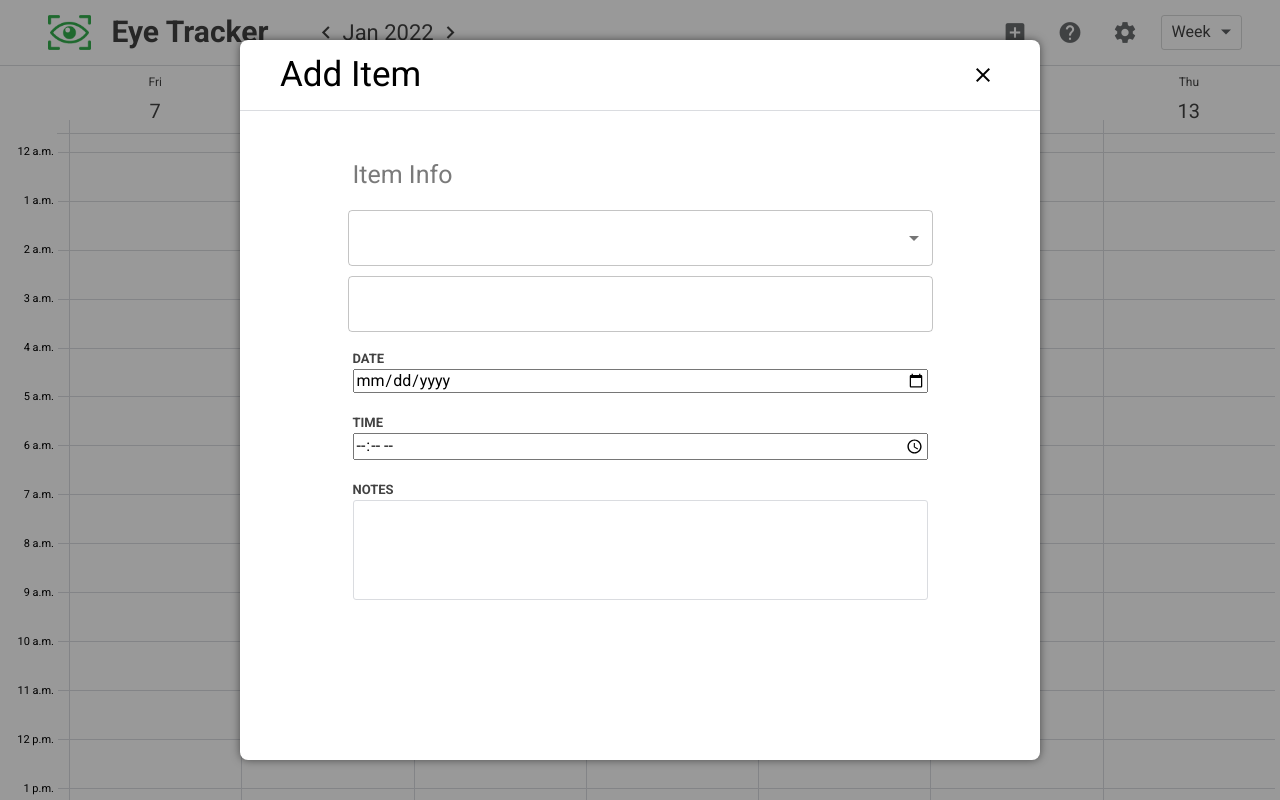
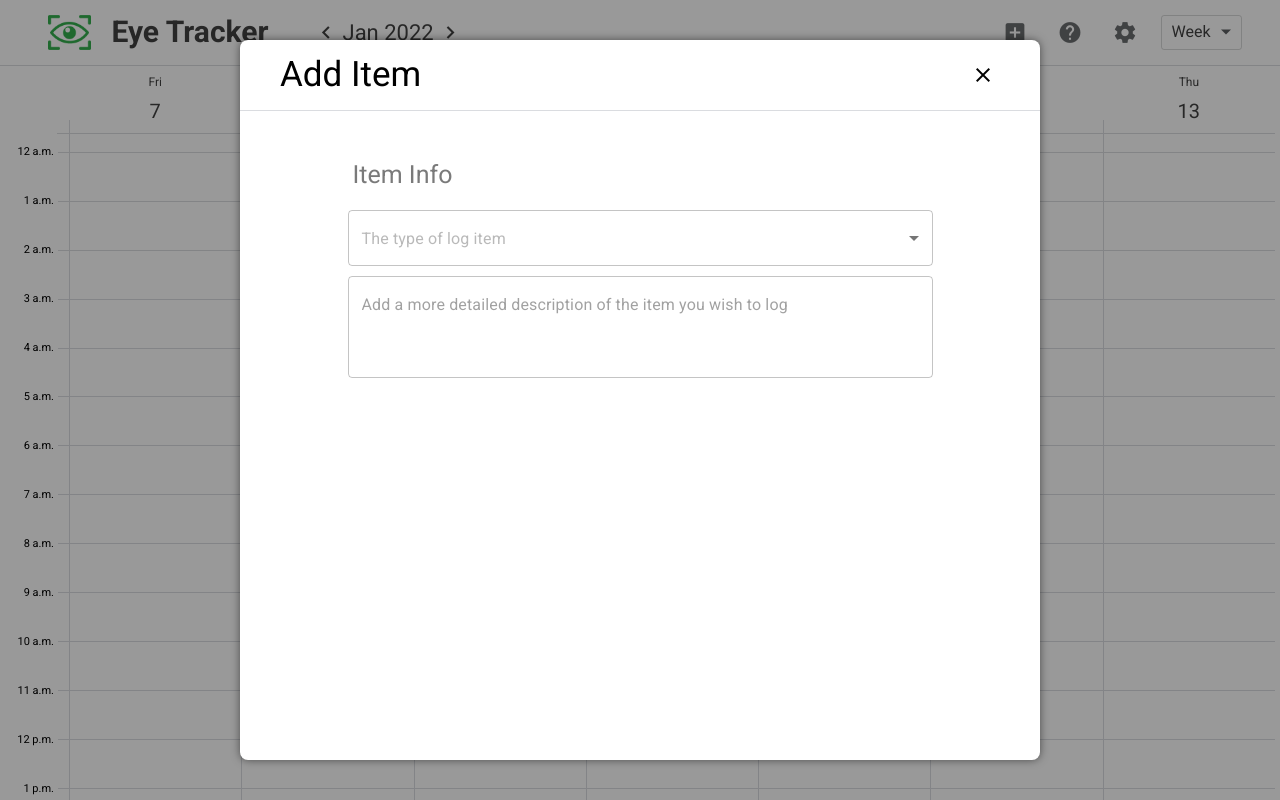
Before and after one commit to JosephRosenfeld/eye-tracker-front-end, a React (Create React App) app: page /week/add in a window 1280 px wide. Built offline with nearby package versions, Linux system fonts and the light colour scheme.

Commit message:
styled inputs for add form

```diff
--- a/src/components/header_pages/AddSubPage.css
+++ b/src/components/header_pages/AddSubPage.css
@@ -36,6 +36,12 @@
   text-align: left;
 }
 
+.select-placeholder {
+  color: #29292954;
+  text-align: left;
+  font-weight: 400;
+}
+
 .add-form-item {
   align-self: stretch;
   display: flex;
--- a/src/components/header_pages/AddSubPage.js
+++ b/src/components/header_pages/AddSubPage.js
@@ -1,4 +1,7 @@
 import "./AddSubPage.css";
+
+/*--- Utilities Imports ---*/
+import { createTheme, ThemeProvider } from "@mui/material/styles";
 
 /*--- Hooks imports ---*/
 import { useState } from "react";
@@ -8,28 +11,52 @@ import TextField from "@mui/material/TextField";
 import DateAdapter from "@mui/lab/AdapterMoment";
 import TimePicker from "@mui/lab/TimePicker";
 import DatePicker from "@mui/lab/DatePicker";
-import DateTimePicker from "@mui/lab/DateTimePicker";
 import LocalizationProvider from "@mui/lab/LocalizationProvider";
 import MenuItem from "@mui/material/MenuItem";
 import FormControl from "@mui/material/FormControl";
 import Select from "@mui/material/Select";
 
+const theme = createTheme({
+  palette: {
+    primary: {
+      main: "#34af4e",
+    },
+  },
+});
+
 const AddSubPage = () => {
-  const [time, setTime] = useState(new Date());
+  const [time, setTime] = useState(null);
   const [dt, setDt] = useState(null);
   const [dtTime, setDtTime] = useState(new Date());
-  const [type, setType] = useState("");
+  const [type, setType] = useState("placeholder");
 
   return (
     <div className='add-item-container'>
       <form className='add-item-content'>
         <div className='add-item-title'>Item Info</div>
+        <ThemeProvider theme={theme}>
+          <FormControl>
+            <Select
+              value={type}
+              onChange={(e) => setType(e.target.value)}
+              renderValue={
+                type !== "placeholder"
+                  ? undefined
+                  : () => (
+                      <div className='select-placeholder'>
+                        The type of log item
+                      </div>
+                    )
+              }
+            >
+              <MenuItem value='Systane Eye Drop'>Systane Eye Drop</MenuItem>
+              <MenuItem value='Muro Eye Drop'>Muro Eye Drop</MenuItem>
+              <MenuItem value='Muro Ointment'>Muro Ointment</MenuItem>
+              <MenuItem value='Erosion'>Erosion</MenuItem>
+              <MenuItem value='Daily Review'>Daily Review</MenuItem>
+            </Select>
+          </FormControl>
           <LocalizationProvider dateAdapter={DateAdapter}>
-          <TimePicker
-            value={time}
-            onChange={(newVal) => setTime(newVal)}
-            renderInput={(params) => <TextField {...params} />}
-          />
             <DatePicker
               value={dt}
               onChange={(newVal) => {
@@ -37,37 +64,18 @@ const AddSubPage = () => {
               }}
               renderInput={(params) => <TextField {...params} />}
             />
-          <DateTimePicker
-            value={dtTime}
-            onChange={(newVal) => {
-              setDtTime(newVal);
-            }}
-            renderInput={(props) => <TextField {...props} />}
+            <TimePicker
+              value={time}
+              onChange={(newVal) => setTime(newVal)}
+              renderInput={(params) => <TextField {...params} />}
             />
           </LocalizationProvider>
-        <FormControl>
-          <Select value={type} onChange={(e) => setType(e.target.value)}>
-            <MenuItem value=''>
-              <em>None</em>
-            </MenuItem>
-            <MenuItem value='Systane Eye Drop'>Systane Eye Drop</MenuItem>
-            <MenuItem value='Muro Eye Drop'>Muro Eye Drop</MenuItem>
-            <MenuItem value='Muro Ointment'>Muro Ointment</MenuItem>
-          </Select>
-        </FormControl>
-        <TextField />
-        <div className='add-form-item'>
-          <label>DATE</label>
-          <input type='date'></input>
-        </div>
-        <div className='add-form-item'>
-          <label>TIME</label>
-          <input type='time'></input>
-        </div>
-        <div className='add-form-item'>
-          <label>NOTES</label>
-          <textarea name='notes'></textarea>
-        </div>
+          <TextField
+            multiline
+            minRows={3}
+            placeholder='Add a more detailed description of the item you wish to log'
+          />
+        </ThemeProvider>
       </form>
     </div>
   );
```
Lines whose indentation alone changed are shown as unchanged.
